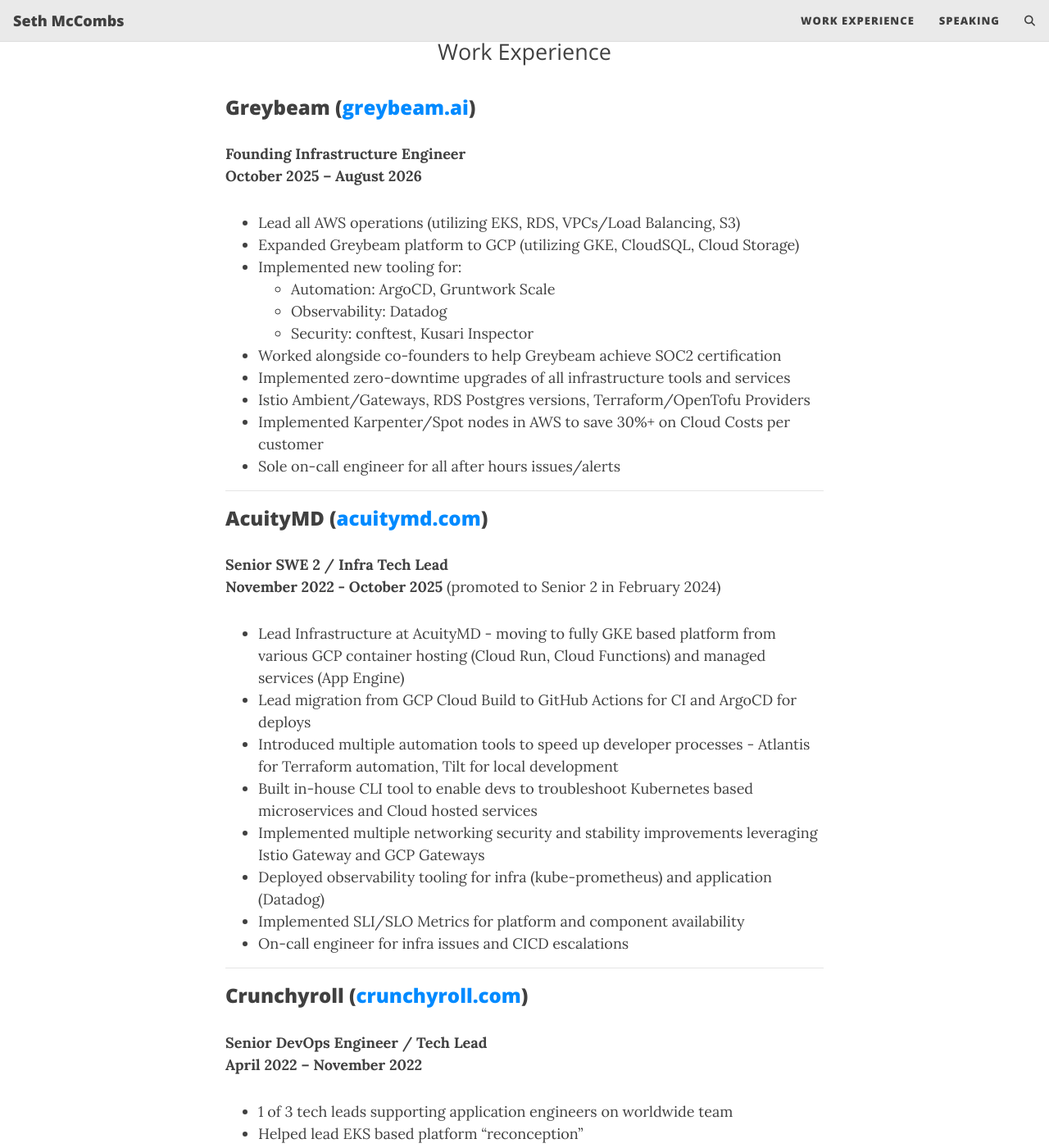
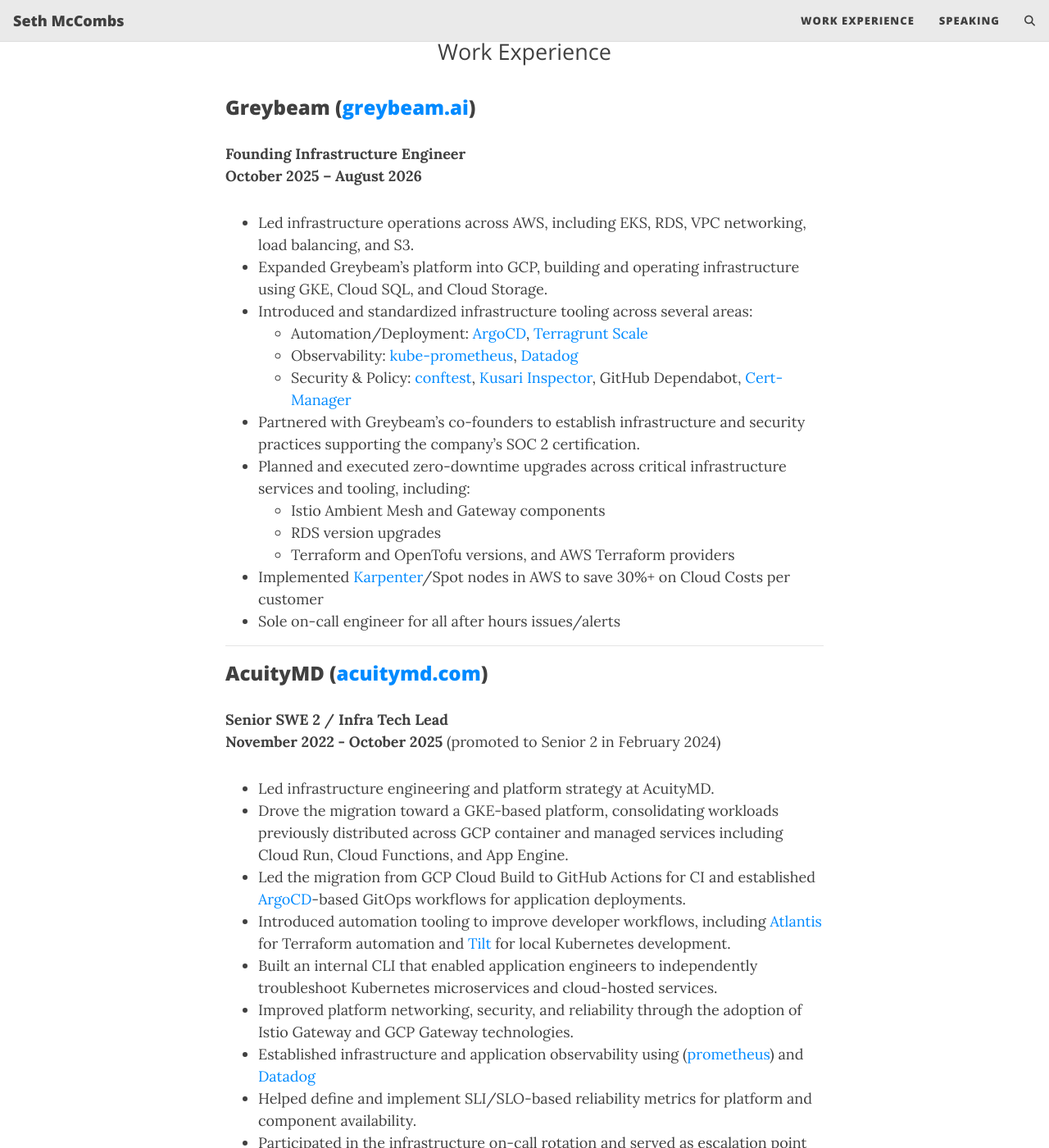
Before and after one commit to sethmccombs/sethmccombs.github.io, a Jekyll site: the page built from resume.md, in a window 1280 px wide and 1400 px high, scrolled down 206 px. Shown: the whole window at 82% size. Built offline with Jekyll 4.4.1, drawn with Linux system fonts in a browser that asks for light colours; comment, search, counter and statistics services are not loaded; some of the changed text lies outside the part shown.

Commit message:
update resume part 1

```diff
--- a/resume.md
+++ b/resume.md
@@ -7,16 +7,19 @@
 ### Greybeam ([greybeam.ai](greybeam.ai))
 **Founding Infrastructure Engineer**
 **October 2025 – August 2026**
-- Lead all AWS operations (utilizing EKS, RDS, VPCs/Load Balancing, S3)
-- Expanded Greybeam platform to GCP (utilizing GKE, CloudSQL, Cloud Storage)
-- Implemented new tooling for:
-    - Automation: ArgoCD, Gruntwork Scale
-    - Observability: Datadog
-    - Security: conftest, Kusari Inspector
-- Worked alongside co-founders to help Greybeam achieve SOC2 certification
-- Implemented zero-downtime upgrades of all infrastructure tools and services
-- Istio Ambient/Gateways, RDS Postgres versions, Terraform/OpenTofu Providers
-- Implemented Karpenter/Spot nodes in AWS to save 30%+ on Cloud Costs per customer
+
+- Led infrastructure operations across AWS, including EKS, RDS, VPC networking, load balancing, and S3.
+- Expanded Greybeam's platform into GCP, building and operating infrastructure using GKE, Cloud SQL, and Cloud Storage.
+- Introduced and standardized infrastructure tooling across several areas:
+  - Automation/Deployment: [ArgoCD](https://argoproj.github.io/cd/), [Terragrunt Scale](https://terragrunt.com/terragrunt-scale)
+  - Observability: [kube-prometheus](https://github.com/prometheus-operator/kube-prometheus), [Datadog](https://www.datadoghq.com)
+  - Security & Policy: [conftest](https://www.conftest.dev), [Kusari Inspector](https://www.kusari.dev/inspector/), GitHub Dependabot, [Cert-Manager](https://cert-manager.io)
+- Partnered with Greybeam's co-founders to establish infrastructure and security practices supporting the company's SOC 2 certification.
+- Planned and executed zero-downtime upgrades across critical infrastructure services and tooling, including:
+  - Istio Ambient Mesh and Gateway components
+  - RDS version upgrades
+  - Terraform and OpenTofu versions, and AWS Terraform providers
+- Implemented [Karpenter](https://karpenter.sh)/Spot nodes in AWS to save 30%+ on Cloud Costs per customer
 - Sole on-call engineer for all after hours issues/alerts
 
 ---
@@ -25,14 +28,15 @@
 **Senior SWE 2 / Infra Tech Lead**
 **November 2022 - October 2025** (promoted to Senior 2 in February 2024)
 
-- Lead Infrastructure at AcuityMD - moving to fully GKE based platform from various GCP container hosting (Cloud Run, Cloud Functions) and managed services (App Engine)
-- Lead migration from GCP Cloud Build to GitHub Actions for CI and ArgoCD for deploys
-- Introduced multiple automation tools to speed up developer processes - Atlantis for Terraform automation, Tilt for local development
-- Built in-house CLI tool to enable devs to troubleshoot Kubernetes based microservices and Cloud hosted services
-- Implemented multiple networking security and stability improvements leveraging Istio Gateway and GCP Gateways
-- Deployed observability tooling for infra (kube-prometheus) and application (Datadog)
-- Implemented SLI/SLO Metrics for platform and component availability
-- On-call engineer for infra issues and CICD escalations
+- Led infrastructure engineering and platform strategy at AcuityMD.
+- Drove the migration toward a GKE-based platform, consolidating workloads previously distributed across GCP container and managed services including Cloud Run, Cloud Functions, and App Engine.
+- Led the migration from GCP Cloud Build to GitHub Actions for CI and established [ArgoCD]([ArgoCD](https://argoproj.github.io/cd/))-based GitOps workflows for application deployments.
+- Introduced automation tooling to improve developer workflows, including [Atlantis]([Atlantis](https://www.runatlantis.io)) for Terraform automation and [Tilt]([Tilt](https://tilt.dev)) for local Kubernetes development.
+- Built an internal CLI that enabled application engineers to independently troubleshoot Kubernetes microservices and cloud-hosted services.
+- Improved platform networking, security, and reliability through the adoption of Istio Gateway and GCP Gateway technologies.
+- Established infrastructure and application observability using ([prometheus](https://prometheus.io)) and [Datadog](datadog.com)
+- Helped define and implement SLI/SLO-based reliability metrics for platform and component availability.
+- Participated in the infrastructure on-call rotation and served as escalation point for CICD and platform issues
 
 ---
 
@@ -55,12 +59,14 @@
 **Software Development Engineer III – Public Cloud SRE**
 **November 2020 – April 2022**
 
-- Managed Kubernetes platform for Public Cloud including upgrades of self managed AWS based Kubernetes clusters, as well as internal team applications
-- Rewrote all internal documentation for new environment buildouts
+- Member of Public Cloud Platform team, responsible for
+  - Operation and maintenance of self-managed Kubernetes platform hosted in Amazon Web Services
+  - Support for deployment infrastructure for weekly platform and core application patches
+- Participated in rewrite of all internal documentation for new environment builds
 - Designed new support model for cross-team engagements
 - CI/CD automation and Kubernetes platform infrastructure
-- Drove cross-team initiatives modeled on Kubernetes SIGs
-- Led secure image pipeline project for FedRAMP compliance
+- Introduced and drove cross-team initiatives modeled on Kubernetes SIGs
+- Co-led secure image pipeline project for FedRAMP compliance
 - Bi-weekly on-call rotation for issues in automated deployments/patching Kubernetes environments
 
 
```
